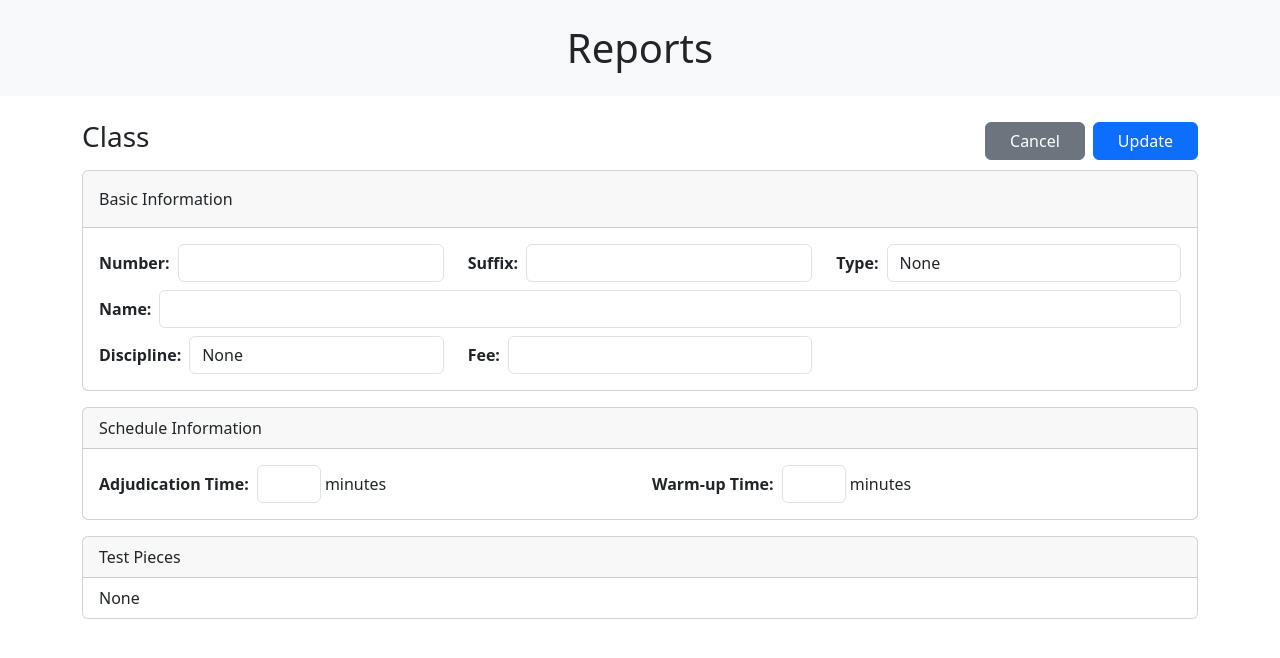
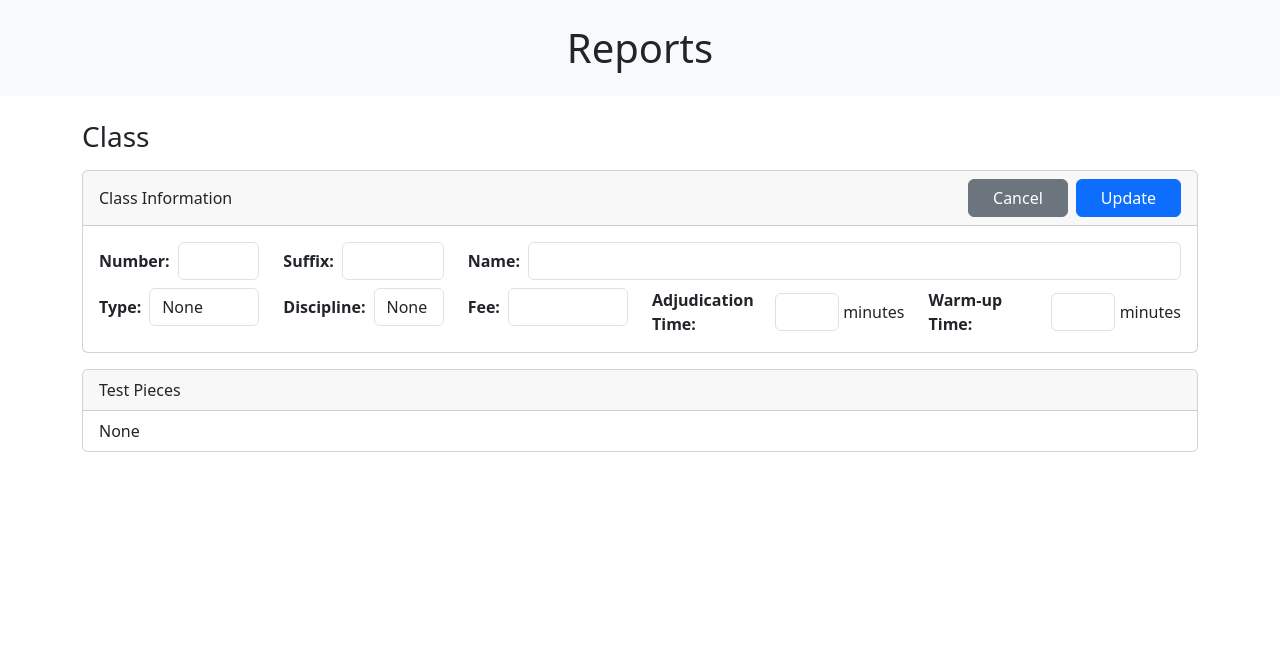
Before and after one commit to blinklet/music-festival-organizer, a Flask app: template mfo/admin/templates/admin/class_edit_info.html in a window 1280 px wide. Shown: the part 56-714 px from the top of the page. Run offline with Flask 3, Linux system fonts and the light colour scheme; the template is opened without the code that fills it: values that come from a table or form of the project are taken from there, others are empty; parts of the project's set-up code (start-up, migrations or seed data) failed here and were passed over; some libraries are stand-ins or nearby versions.

Commit message:
edit class info working

```diff
--- a/mfo/admin/templates/admin/class_edit_info.html
+++ b/mfo/admin/templates/admin/class_edit_info.html
@@ -8,77 +8,66 @@
     <form method="POST" action="{{ url_for('admin.edit_class_info_post', id=_class.id) }}">
     <div class="d-flex justify-content-between align-items-center pb-2">
         <h3>Class {{ _class.number }}{% if _class.suffix %}{{ _class.suffix }}{% endif %}</h3>
+    </div>
+    <div class="card mb-3">
+        <div class="card-header d-flex justify-content-between align-items-center py-2">
+            Class Information
             <div class="form-group d-flex align-items-center justify-content-end">
                 <a href="{{ url_for('admin.class_info_get', id=_class.id) }}" class="btn btn-secondary px-sm-4 px-3 me-2">Cancel</a>
                 {{ form.submit(class="btn btn-primary px-sm-4 px-3") }}
             </div>
         </div>
-    <div class="card mb-3">
-        <div class="card-header d-flex justify-content-between align-items-center py-3">
-            Basic Information
-        </div>
 
         {{ form.hidden_tag() }}
         <div class="card-body">
             <div class="row">
-                    <div class="col-md-4 col-sm-6 col-12 mt-md-0 mt-sm-0 mt-0">
+                <div class="col-xl-2 col-sm-4 col-md-3 col-12 mt-sm-0 mt-0">
                     <div class="form-group d-flex align-items-center">
                         <label for="numberField" class="me-2"><strong>Number:</strong></label>
                         {{ form.number(id="numberField", class="form-control") }}
                     </div>
                 </div>
-                    <div class="col-md-4 col-sm-6 col-12 mt-md-0 mt-sm-0 mt-2">
+                <div class="col-xl-2 col-sm-3 col-12 mt-sm-0 mt-2">
                     <div class="form-group d-flex align-items-center">
                         <label for="suffix" class="me-2"><strong>Suffix:</strong></label>
                         {{ form.suffix(class="form-control") }}
                     </div>
                 </div>
-                    <div class="col-md-4 col-sm-6 col-12 mt-md-0 mt-sm-2 mt-2">
+                <div class="col-xl-8 col-12 mt-2 mt-xl-0">
+                    <div class="form-group d-flex align-items-center">
+                        <label for="name" class="me-2"><strong>Name:</strong></label>
+                        {{ form.name(class="form-control") }}
+                    </div>
+                </div>
+                <div class="col-xl-2 col-md-4 col-sm-6 col-12 mt-2">
                     <div class="form-group d-flex align-items-center">
                         <label for="class_type" class="me-2"><strong>Type:</strong></label>
                         {{ form.class_type(class="form-control") }}
                     </div>
                 </div>
-                </div>
-                <div class="row">
-                    <div class="col-12 mt-2">
-                        <div class="form-group d-flex align-items-center">
-                            <label for="name" class="me-2"><strong>Name:</strong></label>
-                            {{ form.name(class="form-control") }}
-                        </div>
-                    </div>
-                </div>
-                <div class="row">
-                    <div class="col-md-4 col-sm-6 col-12 mt-2">
+                <div class="col-xl-2 col-md-4 col-sm-6 col-12 mt-2">
                     <div class="form-group d-flex align-items-center">
                         <label for="discipline" class="me-2"><strong>Discipline:</strong></label>
                         {{ form.discipline(class="form-control") }}
                     </div>
                 </div>
-                    <div class="col-md-4 col-sm-6 col-12 mt-2">
+                <div class="col-xl-2 col-md-4 col-sm-6 col-12 mt-2">
                     <div class="form-group d-flex align-items-center">
                         <label for="fee" class="me-2"><strong>Fee:</strong></label>
                         {{ form.fee(class="form-control") }}
                     </div>
                 </div>
+                <div class="col-xl-2 col-md-4 col-sm-6 col-12 d-none d-sm-block d-md-none">
+                    <!-- spacer -->
                 </div>
-            </div>
-    </div>
-
-    <div class="card mb-3">
-        <div class="card-header d-flex justify-content-between align-items-center">
-            Schedule Information
-        </div>
-        <div class="card-body">
-            <div class="row">
-            <div class="col-md-6 col-12">
+                <div class="col-xl-3 col-md-6 col-sm-6 col-12 mt-2">
                     <div class="form-group d-flex align-items-center">
                         <label for="adjudication_time" class="me-2"><strong>Adjudication Time:</strong></label>
                         {{ form.adjudication_time(class="form-control three-digit-width") }}&nbsp;minutes
                     </div>
                 </div>
-            <div class="col-md-6 col-12 mt-2 mt-md-0">
-                <div class="form-group d-flex align-items-center">
+                <div class="col-xl-3 col-md-6 col-sm-6 col-12 mt-2">
+                    <div class="form-group d-flex align-items-center justify-content-md-end">
                         <label for="warm-up_time" class="me-2"><strong>Warm-up Time:</strong></label>
                         {{ form.move_time(class="form-control three-digit-width") }}&nbsp;minutes
                     </div>
```
Also changed, not shown: mfo/admin/templates/admin/class_info.html (+10 -46 lines), mfo/admin/templates/admin/partials/class_info_card_body.html (added, +31 -0 lines). Lines whose indentation alone changed are shown as unchanged.
